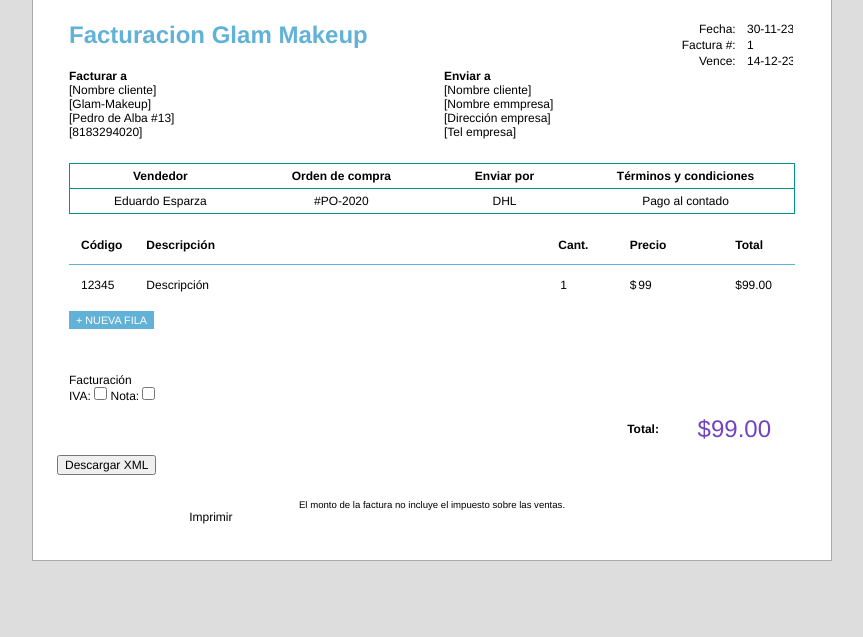
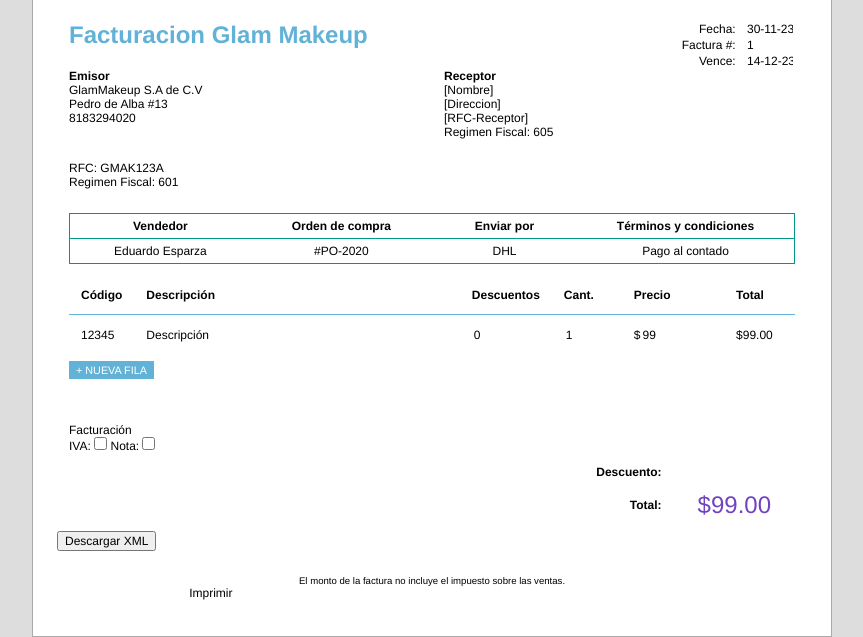
Before and after one commit to Galo0023/Pagina, a plain HTML site: page GlamMakeup/index.html in a window 1280 px wide. Shown: the part 173-810 px from the top of the page, without its empty margins (208-1071 px from the left). Drawn offline with nearby package versions, Linux system fonts and the light colour scheme.

Commit message:
index.html

```diff
--- a/GlamMakeup/index.html
+++ b/GlamMakeup/index.html
@@ -58,15 +58,18 @@
 
 
   <div class="col-2">
+    <p class="client">
+      <strong>Emisor</strong><br>
+      GlamMakeup S.A de C.V<br>
+      Pedro de Alba #13<br>
+      8183294020
+      <p contenteditable class="client">
+        RFC: GMAK123A<br>
+        Regimen Fiscal: 601
+      </p>
+    </p>
 
 
-    <p contenteditable class="client">
-      <strong>Facturar a</strong><br>
-      [Nombre cliente]<br>
-      [Glam-Makeup]<br>
-	  [Pedro de Alba #13]<br>
-	  [8183294020]
-    </p>
   </div><!--.col-->
 
 
@@ -74,11 +77,11 @@
 
 
     <p contenteditable class="client">
-      <strong>Enviar a</strong><br>
-      [Nombre cliente]<br>
-      [Nombre emmpresa]<br>
-	  [Dirección empresa]<br>
-	  [Tel empresa]
+      <strong>Receptor</strong><br>
+      [Nombre]<br>
+      [Direccion]<br>
+	  [RFC-Receptor]<br>
+	  Regimen Fiscal: 605
     </p>
   </div><!--.col-->
 
@@ -116,8 +119,8 @@
   <table>
     <thead contenteditable>
       <th width="5%">Código</th>
-      <th width="60%">Descripción</th>
-
+      <th width="50%">Descripción</th>
+      <th width="10%">Descuentos</th>
       <th width="10%">Cant.</th>
       <th width="15%">Precio</th>
       <th class="taxrelated">IVA</th>
@@ -126,7 +129,8 @@
     <tbody>
       <tr>
         <td width='5%'><a class="control removeRow" href="#">x</a> <span contenteditable>12345</span></td>
-        <td width='60%'><span contenteditable>Descripción</span></td>
+        <td width='50%'><span contenteditable>Descripción</span></td>
+        <td class="desc"><input type="text" value="0"></td>
         <td class="amount"><input type="text" value="1"/></td>
         <td class="rate"><input type="text" value="99" /></td>
         <td class="tax taxrelated"></td>
@@ -158,9 +162,14 @@
 
 <div class="invoicelist-footer">
   <table contenteditable>
+
     <tr class="taxrelated">
       <td>IVA:</td>
       <td id="total_tax"></td>
+    </tr>
+    <tr>
+      <td><strong>Descuento:</strong></td>
+      <td id="des"></td>
     </tr>
     <tr>
       <td><strong>Total:</strong></td>
@@ -194,6 +203,7 @@
             agregarElemento(informacion, 'Datos' + (indice + 1), elementoP.textContent.trim());
         });
 
+
         xmlDoc.documentElement.appendChild(informacion);
 
         // Crear un Blob y descargar el archivo
@@ -207,6 +217,7 @@
         document.body.removeChild(link);
     }
 </script>
+
 <footer class="row">
   <div class="col-1 text-center">
     <p class="notaxrelated" contenteditable>El monto de la factura no incluye el impuesto sobre las ventas.</p>
```
